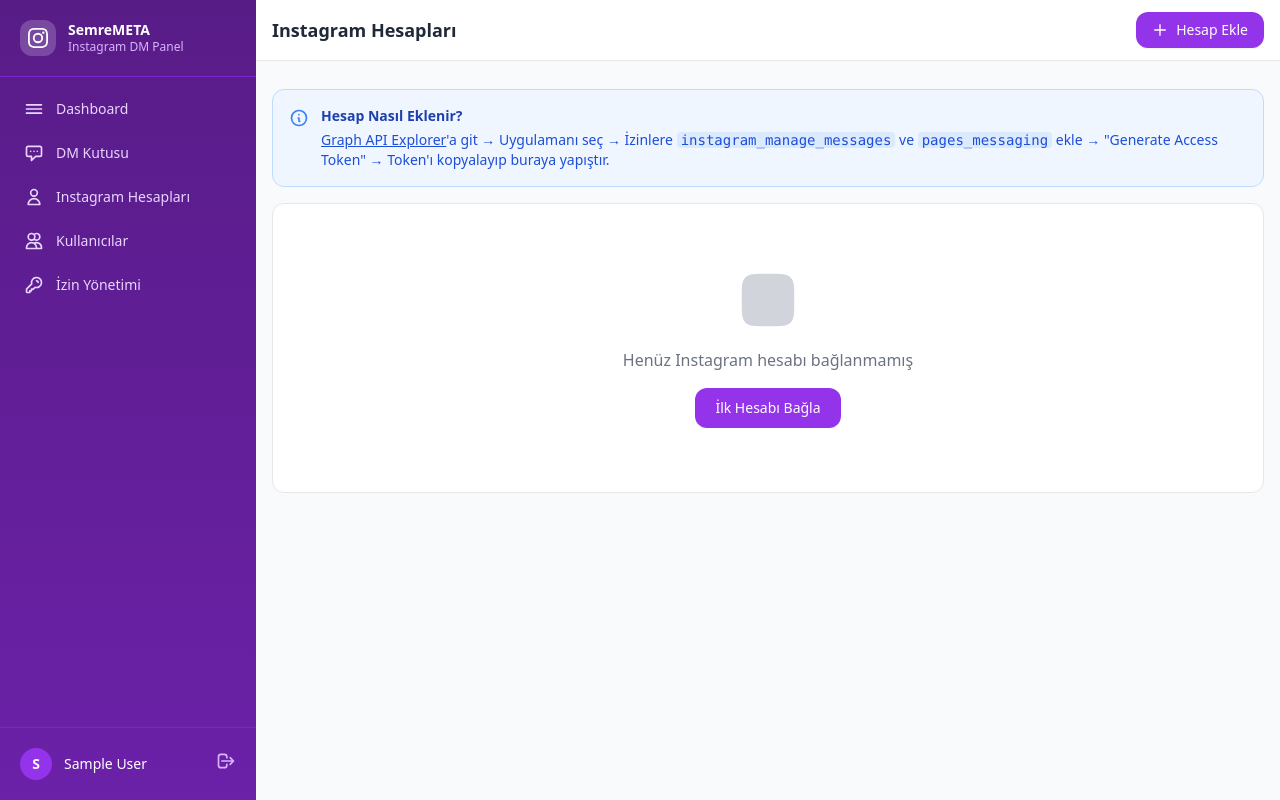
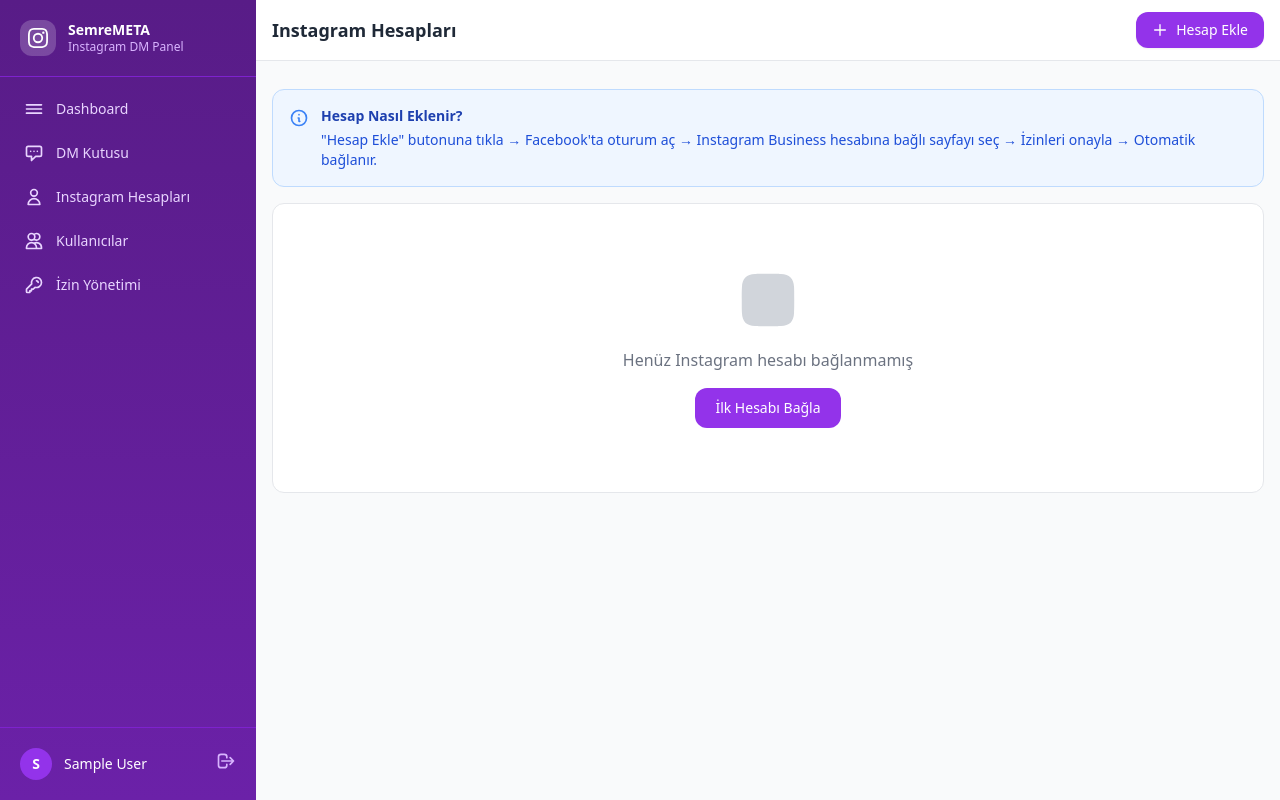
Before and after one commit to yemrekula0748/semreMETA, a Laravel app: template resources/views/accounts/index.blade.php in a window 1280 px wide. Run offline with Laravel 12, Linux system fonts and the light colour scheme; the template is opened without the code that fills it, so the values that code supplies are empty; the visitor is signed in with stand-in values (Sample User, id 1); parts of the project's set-up code (start-up, migrations or seed data) failed here and were passed over; some libraries are stand-ins or nearby versions.

Commit message:
Update index.blade.php

```diff
--- a/resources/views/accounts/index.blade.php
+++ b/resources/views/accounts/index.blade.php
@@ -4,11 +4,11 @@
 
 @section('header-actions')
     @can('manage_accounts')
-    <button onclick="document.getElementById('manualModal').classList.remove('hidden')"
-            class="flex items-center gap-2 bg-purple-600 hover:bg-purple-700 text-white px-4 py-2 rounded-xl text-sm font-medium transition-colors shadow-sm">
+    <a href="{{ route('accounts.connect') }}"
+       class="flex items-center gap-2 bg-purple-600 hover:bg-purple-700 text-white px-4 py-2 rounded-xl text-sm font-medium transition-colors shadow-sm">
         <svg class="w-4 h-4" fill="none" stroke="currentColor" viewBox="0 0 24 24"><path stroke-linecap="round" stroke-linejoin="round" stroke-width="2" d="M12 4v16m8-8H4"/></svg>
         Hesap Ekle
-    </button>
+    </a>
     @endcan
 @endsection
 
@@ -23,9 +23,7 @@
             <div>
                 <p class="font-semibold">Hesap Nasıl Eklenir?</p>
                 <p class="mt-1 text-blue-700">
-                    <a href="https://developers.facebook.com/tools/explorer" target="_blank" class="underline font-medium">Graph API Explorer</a>'a git →
-                    Uygulamanı seç → İzinlere <code class="bg-blue-100 px-1 rounded">instagram_manage_messages</code> ve <code class="bg-blue-100 px-1 rounded">pages_messaging</code> ekle →
-                    "Generate Access Token" → Token'ı kopyalayıp buraya yapıştır.
+                    "Hesap Ekle" butonuna tıkla → Facebook'ta oturum aç → Instagram Business hesabına bağlı sayfayı seç → İzinleri onayla → Otomatik bağlanır.
                 </p>
             </div>
         </div>
@@ -37,10 +35,10 @@
             <svg class="w-16 h-16 mx-auto mb-4 text-gray-300" fill="currentColor" viewBox="0 0 24 24"><path d="M12 2.163c3.204 0 3.584.012 4.85.07 3.252.148 4.771 1.691 4.919 4.919.058 1.265.069 1.645.069 4.849 0 3.205-.012 3.584-.069 4.849-.149 3.225-1.664 4.771-4.919 4.919-1.266.058-1.644.07-4.85.07-3.204 0-3.584-.012-4.849-.07-3.26-.149-4.771-1.699-4.919-4.92-.058-1.265-.07-1.644-.07-4.849 0-3.204.013-3.583.07-4.849.149-3.227 1.664-4.771 4.919-4.919 1.266-.057 1.645-.069 4.849-.069z"/></svg>
             <p class="text-gray-500 font-medium">Henüz Instagram hesabı bağlanmamış</p>
             @can('manage_accounts')
-            <button onclick="document.getElementById('manualModal').classList.remove('hidden')"
-                    class="mt-4 inline-flex items-center gap-2 bg-purple-600 text-white px-5 py-2.5 rounded-xl text-sm font-medium hover:bg-purple-700 transition">
+            <a href="{{ route('accounts.connect') }}"
+               class="mt-4 inline-flex items-center gap-2 bg-purple-600 text-white px-5 py-2.5 rounded-xl text-sm font-medium hover:bg-purple-700 transition">
                 İlk Hesabı Bağla
-            </button>
+            </a>
             @endcan
         </div>
     @else
```
